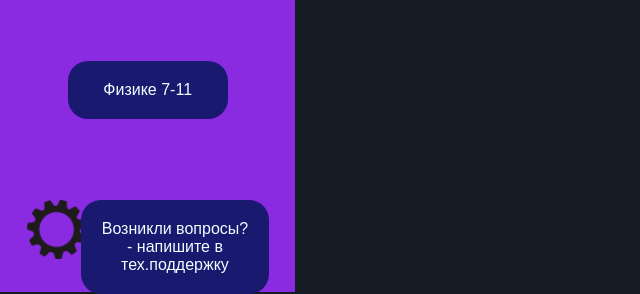
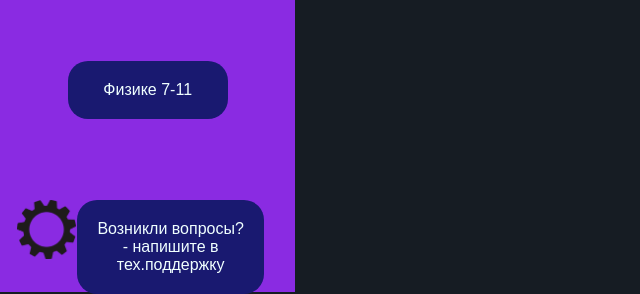
Before and after one commit to ivantr30/WellKidSite, a Django app: page /formulas/ in a window 1280 px wide. Shown: the part 508-802 px from the top of the page, without its empty margins (0-640 px from the left). Run offline with Django 5.2, Linux system fonts and the light colour scheme; some web fonts are replaced.

Commit message:
Dz18POSTPOSTRELEASE

```diff
--- a/VseFormuli/subjectscontent/static/subjectscontent/css/base.css
+++ b/VseFormuli/subjectscontent/static/subjectscontent/css/base.css
@@ -100,6 +100,12 @@ h1{
 .mobileButton{
     display: none;
 }
+.settings{
+        left: 17px;
+}
+.haveQuestions{
+    left: 26%;
+}
 @media screen and (max-width:600px){
     main{
         display: flex;
--- a/VseFormuli/subjectscontent/templates/base.html
+++ b/VseFormuli/subjectscontent/templates/base.html
@@ -26,7 +26,7 @@
         </nav>
         <footer>
             <img src = "{%static 'subjectscontent\pictures\settingsIcon.png'%}" style="right: 71%; position: absolute; width: 20%;" class = "settings">
-            <a href = "" style="text-align: center; right: 9%; position: absolute; width: 50%;">Возникли вопросы? - напишите в тех.поддержку</a>
+            <a href = "" style="text-align: center; right: 9%; position: absolute; width: 50%;" class="haveQuestions">Возникли вопросы? - напишите в тех.поддержку</a>
         </footer>
     </aside>
     <main>
```
